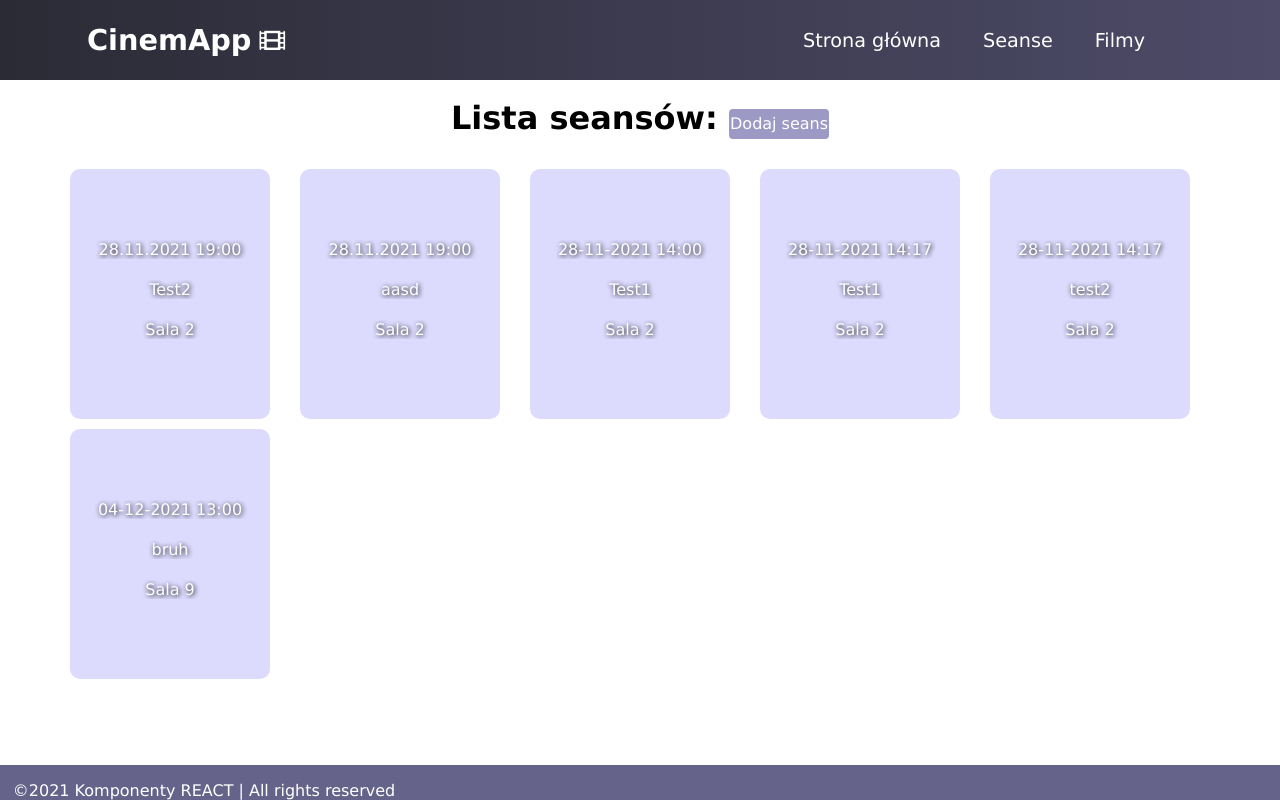
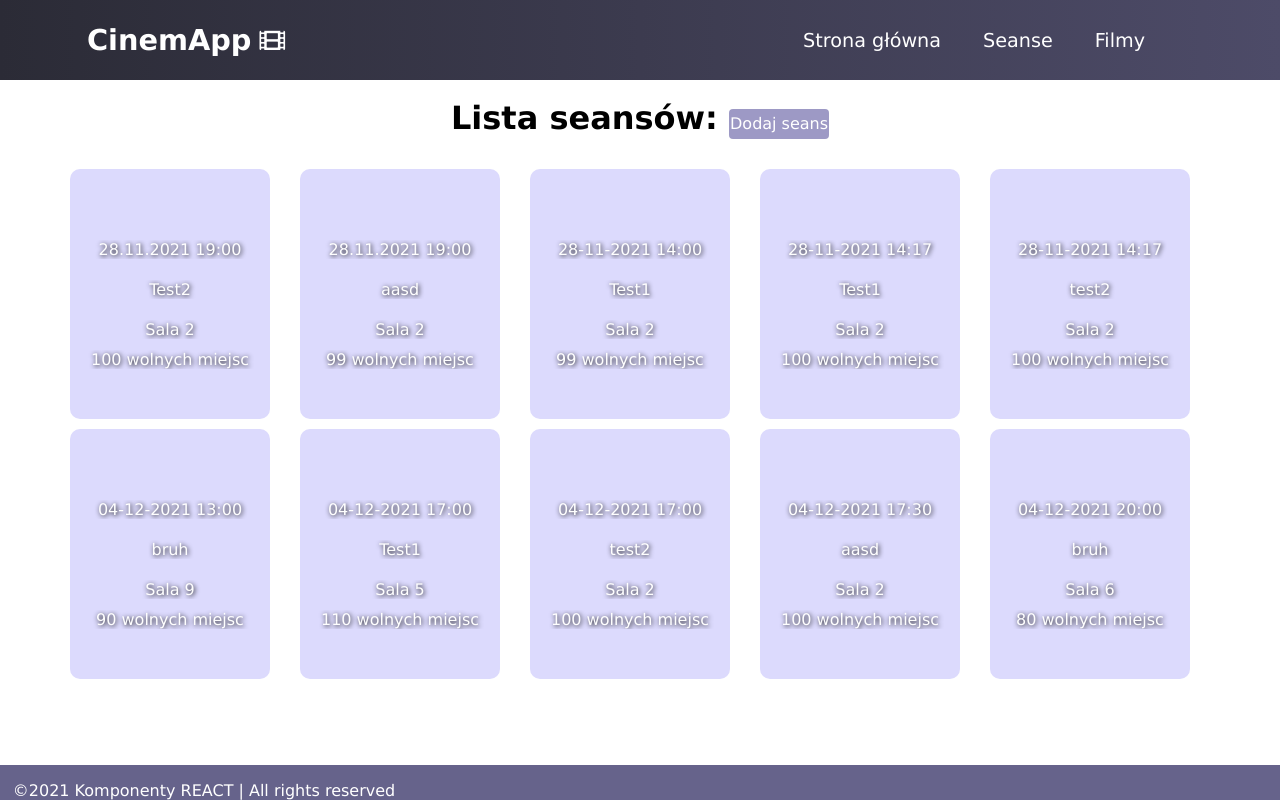
Before and after one commit to Tennessee-Git/Projekt_React, a React (Create React App) app: page /seanse in a window 1280 px wide. Built offline with nearby package versions, Linux system fonts and the light colour scheme; data requests are answered from the project's data file.

Commit message:
MONKE solution

```diff
--- a/Server/db.json
+++ b/Server/db.json
@@ -198,6 +198,42 @@
       "availableSeats": 90,
       "seatsTaken": "",
       "id": 11
+    },
+    {
+      "date": "04-12-2021 17:00",
+      "movieId": 1,
+      "roomId": 5,
+      "movieTitle": "Test1",
+      "availableSeats": 110,
+      "seatsTaken": "",
+      "id": 15
+    },
+    {
+      "date": "04-12-2021 17:00",
+      "movieId": 2,
+      "roomId": 2,
+      "movieTitle": "test2",
+      "availableSeats": 100,
+      "seatsTaken": "",
+      "id": 16
+    },
+    {
+      "date": "04-12-2021 17:30",
+      "movieId": 3,
+      "roomId": 2,
+      "movieTitle": "aasd",
+      "availableSeats": 100,
+      "seatsTaken": "",
+      "id": 17
+    },
+    {
+      "date": "04-12-2021 20:00",
+      "movieId": 7,
+      "roomId": 6,
+      "movieTitle": "bruh",
+      "availableSeats": 80,
+      "seatsTaken": "",
+      "id": 18
     }
   ],
   "rezerwacje": [
--- a/src/Components/Forms/AddMovieForm.js
+++ b/src/Components/Forms/AddMovieForm.js
@@ -44,6 +44,11 @@ export default class AddMovieForm extends Component {
         if( imageURL.trim().length < 10)
         {
             errors.imageURLlength = "Link do plakatu musi mieć co najmniej 10 liter!";
+            isValid = false;
+        }
+        if( !imageURL.startsWith("https://"))
+        {
+            errors.imageURLnot = "Link musi zaczynać się https://";
             isValid = false;
         }
         this.setState({errors});
@@ -95,6 +100,7 @@ export default class AddMovieForm extends Component {
                             value = {imageURL}
                             onChange={(event) => this.handleChange(event)}/>
                             <div className="error-msg">{errors.imageURLlength}</div>
+                            <div className="error-msg">{errors.imageURLnot}</div>
                     </div>
                     <div className="form-inputs">
                         <label>Długość(min):</label>
--- a/src/Components/Forms/AddShowingForm.js
+++ b/src/Components/Forms/AddShowingForm.js
@@ -95,7 +95,9 @@ export default class AddShowingForm extends Component {
                 date: moment(this.state.selectedDate).format('DD-MM-YYYY HH:mm'),
                 movieId: Number(this.state.selectedMovie),
                 roomId: Number(this.state.selectedRoom),
-                movieTitle: this.state.selectedMovieTitle
+                movieTitle: this.state.selectedMovieTitle,
+                availableSeats: this.state.rooms[Number(this.state.selectedRoom)-1].capacity,
+                seatsTaken: ""
             }
             console.log(new_showing);
             addShowing(new_showing);
--- a/src/Components/Forms/EditMovieForm.js
+++ b/src/Components/Forms/EditMovieForm.js
@@ -46,6 +46,11 @@ export default class EditMovieForm extends Component {
         if( imageURL.trim().length < 10)
         {
             errors.imageURLlength = "Link do plakatu musi mieć co najmniej 10 liter!";
+            isValid = false;
+        }
+        if( !imageURL.startsWith("https://"))
+        {
+            errors.imageURLnot = "Link musi zaczynać się https://";
             isValid = false;
         }
         this.setState({errors});
--- a/src/Components/Movie Components/MovieDetails.css
+++ b/src/Components/Movie Components/MovieDetails.css
@@ -102,3 +102,15 @@
     overflow: hidden;
     text-overflow: ellipsis;
 }
+
+.showing-seats {
+    text-shadow:rgb(0, 0, 0) 1px 1px 5px;
+    color:white;
+    text-align: center;
+    position: absolute;
+    bottom: 50px;
+    left: 5px;
+    width: 190px;
+    overflow: hidden;
+    text-overflow: ellipsis;
+}
--- a/src/Components/Showing Components/ShowingDetails.js
+++ b/src/Components/Showing Components/ShowingDetails.js
@@ -3,13 +3,14 @@ import ShowingControls from './ShowingControls'
 import '../Movie Components/MovieDetails.css'
 import PropTypes from "prop-types"
 
-const ShowingDetails = ({id, date, movieTitle, roomId}) => {
+const ShowingDetails = ({id, date, movieTitle, roomId, availableSeats}) => {
     return (
         <div className="movie-card">
             <div className="showing-details">
                 <div className="showing-date">{date}</div>
                 <div className="movie-title">{movieTitle}</div>
-                <div className="showing-room">Sala {roomId}</div>
+                <div className="showing-room">Sala {roomId} </div>
+                <div className="showing-seats">{availableSeats} wolnych miejsc</div>
             </div>
             <div className="overlay">
                 <ShowingControls id={id} />
@@ -21,7 +22,8 @@ const ShowingDetails = ({id, date, movieTitle, roomId}) => {
 ShowingDetails.propTypes = {
     date: PropTypes.string.isRequired,
     movieTitle: PropTypes.string,
-    roomId: PropTypes.number
+    roomId: PropTypes.number,
+    availableSeats: PropTypes.number
 }
 
 export default ShowingDetails
--- a/src/Components/Showing Components/ShowingsList.js
+++ b/src/Components/Showing Components/ShowingsList.js
@@ -7,7 +7,13 @@ const ShowingsList = ({showings}) => {
         <div className="card-container">
                     <div className="movie-grid">
                     {showings.map((showing,key) =>
-                        <ShowingDetails key={showing.id} id={showing.id} movieTitle={showing.movieTitle} date={showing.date} roomId={showing.roomId}/>)}
+                        <ShowingDetails
+                        key={showing.id}
+                        id={showing.id}
+                        movieTitle={showing.movieTitle}
+                        date={showing.date}
+                        roomId={showing.roomId}
+                        availableSeats={showing.availableSeats}/>)}
                     </div>
                 </div>
     )
--- a/src/Pages/HomePage.js
+++ b/src/Pages/HomePage.js
@@ -1,22 +1,26 @@
-import React from 'react';
-// import { getShowingsNow } from '../api/api';
-// import ShowingsList from '../Components/Showing Components/ShowingsList';
+import React, {useEffect, useState} from 'react';
+import { getShowingsNow } from '../api/api';
+import ShowingsList from '../Components/Showing Components/ShowingsList';
 
 function HomePage() {
-    // const {showingsNow, setShowings} = useState([]);
+    const [showingsNow, setShowings] = useState([]);
 
-    // useEffect(() => {
-    //     const getShowings = async () => {
-    //         const showingsNow = await getShowingsNow();
-    //         if(showingsNow) setShowings(showingsNow);
-    //     };
-    //     getShowings();
-    // },[]);
+    useEffect(() => {
+        const getShowings = async () => {
+            const showingsNow = await getShowingsNow();
+            if(showingsNow) setShowings(showingsNow);
+        };
+        getShowings();
+
+    },[]);
 
     return (
         <div>
-            <h1>Home</h1>
-            {/* <ShowingsList showings={showingsNow}/> */}
+            <div className="heading">
+            <br/>
+                <h1>Najbliższe seanse:</h1>
+            </div>
+            <ShowingsList showings={showingsNow} />
         </div>
     )
 }
--- a/src/api/api.js
+++ b/src/api/api.js
@@ -18,7 +18,7 @@ export const getMovieCount = async () => { //działa
     return number;
 }
 
-export const updatePopularity = (id) => {
+export const updatePopularity = (id) => { // Nie będzie potrzebne
     let movie = getMovieById(id);
     let current= movie.popularity;
     movie.popularity = current + 1;
@@ -75,7 +75,7 @@ export const getMovieById = (id) => { //działa
 
 //Związane z seansami
 
-export const getShowings = async () => {
+export const getShowings = async () => { //działa
     const response = await axios.get("/seanse");
     return response.data;
 }
@@ -95,7 +95,7 @@ export const addShowing = (new_showing) => { //działa
        });
  }
 
-export const editShowing = (showing) => { //chyba działa
+export const editShowing = (showing) => { //działa
     return axios.put(`/seanse/${showing.id}`, showing)
         .then((response) => {
             console.log("Edit: ", response);
@@ -116,7 +116,7 @@ export const getShowingById = async (id) => { //działa
         });
 }
 
-export const getShowingsNow = async () => {
+export const getShowingsNow = async () => { // chyba działa
     const response = await axios.get("/seanse");
     let showingsNow = response.data;
     const now = moment().format('DD-MM-YYYY HH:mm');
@@ -125,6 +125,7 @@ export const getShowingsNow = async () => {
         if(moment(showing.date).isSameOrAfter(now))
             output.push(showing);
     });
+    output.sort((a,b) => ((moment(a.date)).isSameOrAfter(moment(b.date))) ? 1 : -1);
     return output;
 }
 
```
